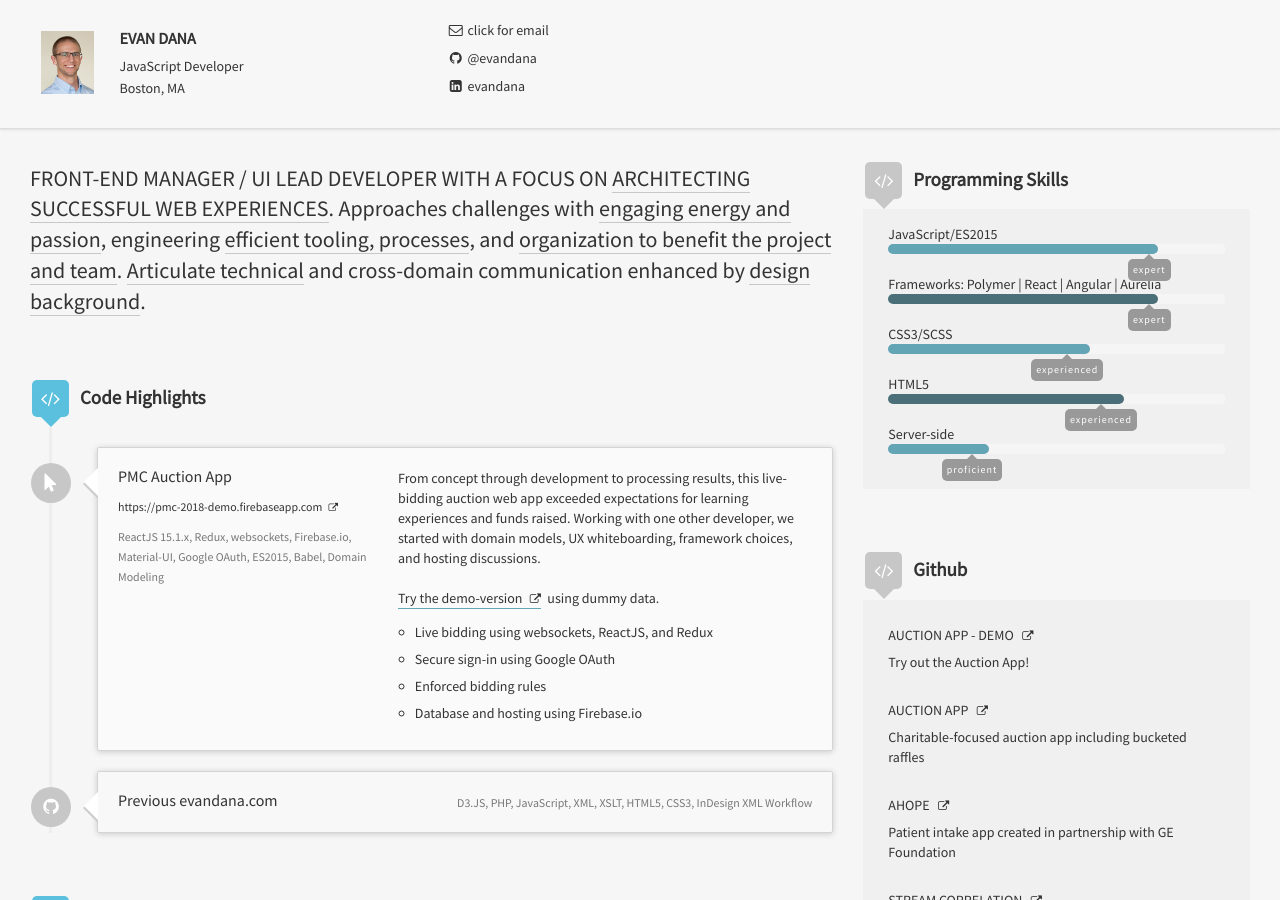
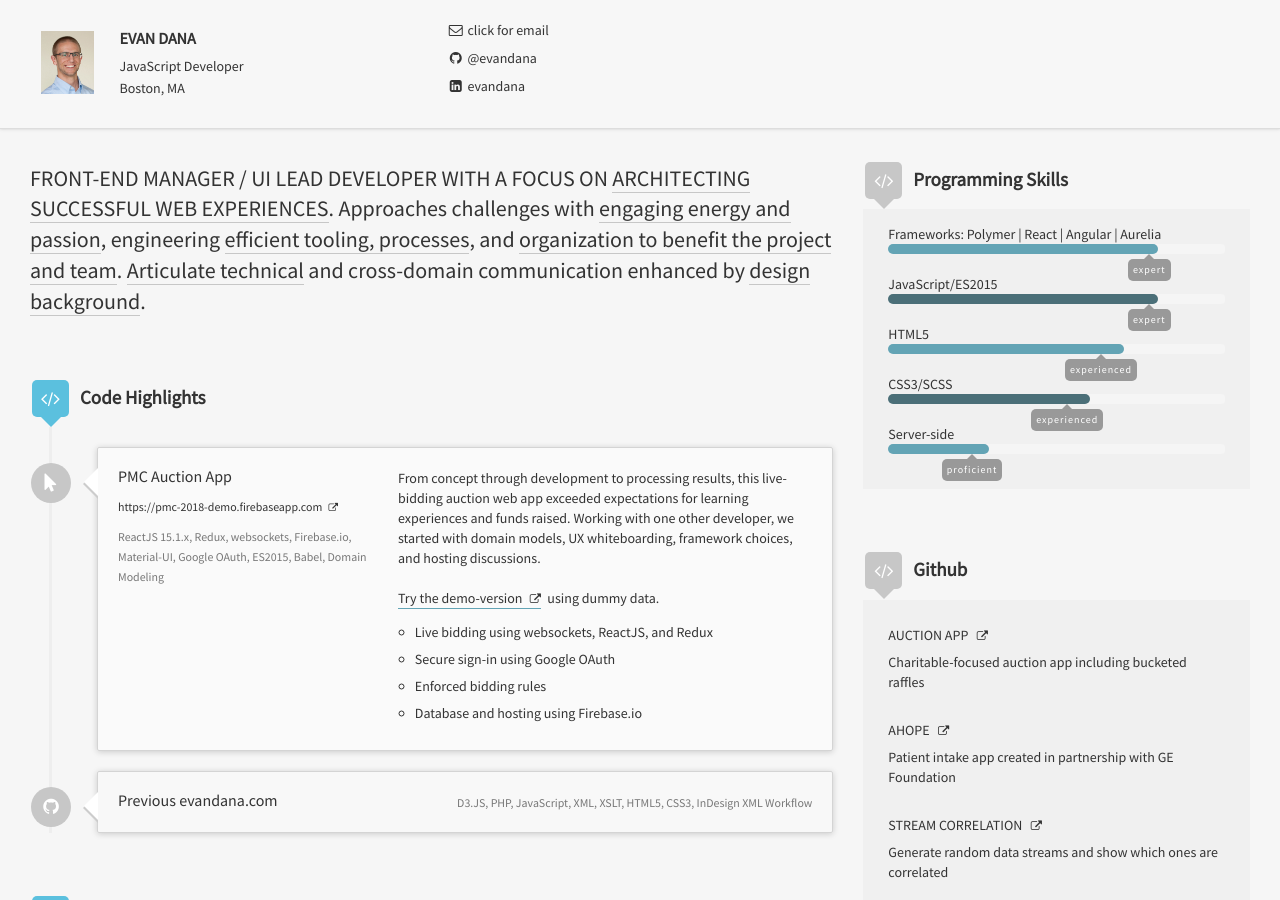
Before and after one commit to evandana/evandana.github.io, a Jekyll site: the page built from index.html, in a window 1280 px wide and 900 px high. Built offline with Jekyll 4.4.1, drawn with Linux system fonts in a browser that asks for light colours; nearby versions of some CDN libraries.

Commit message:
Tweaking visuals for programming skills and github links

```diff
--- a/_config.yml
+++ b/_config.yml
@@ -248,21 +248,21 @@
       name: French
       proficiency: Limited Conversational
   programmingSkills:
+    - skill2:
+      name: "Frameworks: Polymer | React | Angular | Aurelia"
+      percentage: 80%
+      usefulness: expert
     - skill1:
       name: JavaScript/ES2015
       percentage: 80%
       usefulness: expert
-    - skill2:
-      name: "Frameworks: Polymer | React | Angular | Aurelia"
-      percentage: 80%
-      usefulness: expert
+    - skill4:
+      name: HTML5
+      percentage: 70%
+      usefulness: experienced
     - skill3:
       name: CSS3/SCSS
       percentage: 60%
-      usefulness: experienced
-    - skill4:
-      name: HTML5
-      percentage: 70%
       usefulness: experienced
     - skill3:
       name: Server-side
@@ -271,10 +271,6 @@
   opensource:
       intro: Notable repos
       repos:
-      - repo:
-        name: Auction App - Demo
-        link: https://pmc-2018-demo.firebaseapp.com
-        description: Try out the Auction App!
       - repo:
         name: Auction App
         link: https://github.com/evandana/pmc-auction/tree/feature/2018
```
